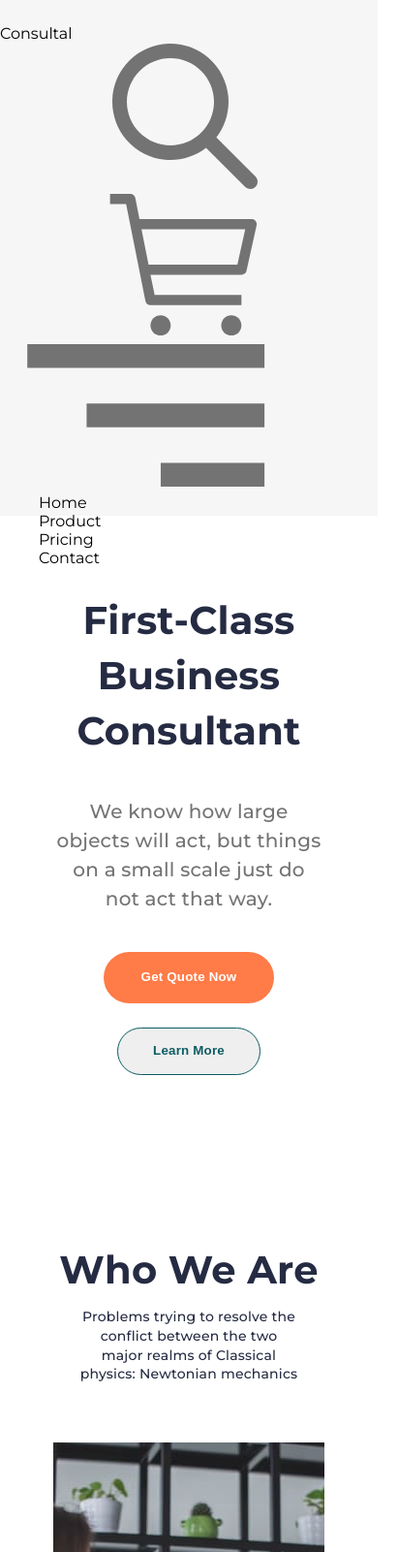
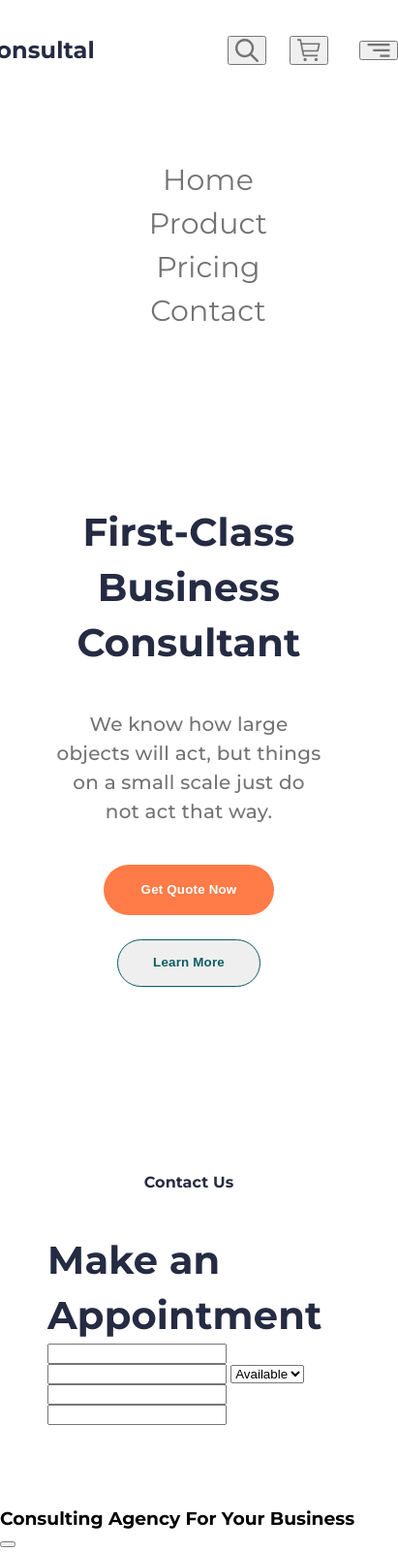
Before and after one commit to HelTen-tom/adaptyvnaverstka, a plain HTML site: page index.html in a window 390 px wide. Shown: the top 1601 px of the page at 97% size, 411 px wide, since content can reach past the window. Drawn offline with Linux system fonts and the light colour scheme.

Commit message:
add proj

```diff
--- a/css/style.css
+++ b/css/style.css
@@ -1,35 +1,67 @@
 
 /*HEADER*/
 
-
+header{
+    padding: 36px 0 98px;;
+    color: #f6f6f6;
+}
 .header-container {
 }
 .header-mobile-wrap {
+
+    display: flex;
+    justify-content: center;
+    align-items: center;
+    margin-bottom: 96px;
+
 }
 .header-logo {
+    margin-right: 97px;
+    color: #252B42;
+    font-size: 24px;
+    font-weight: 700;
+    line-height: 1.3;
+    letter-spacing: 0.1px;
 }
 .header-service {
+    display: flex;
+    gap: 24px;
+    margin-right: 32px;
 }
 .header-service-item {
 }
 .header-service-item-btn {
     display: block;
-    width: 24px;
-    h24
+
 }
 .header-service-item-btn-icon {
-
+    display: block;
+    width: 24px;
+    height: 24px;
 }
 
 .header-menu {
 }
 .header-menu-icon {
+    display: block;
+    width: 24px;
+    height: 14px;
 }
 .header-mobile-menu {
 }
 .header-mobile-menu-list {
+    text-align: center;
 }
 .header-mobile-menu-list-item {
+    color: var(--second-text-color, #737373);
+text-align: center;
+/* mobile-menu */
+font-family: Montserrat;
+font-size: 30px;
+font-style: normal;
+font-weight: 400;
+line-height: 45px; /* 150% */
+letter-spacing: 0.2px;
 }
 .header-mobile-menu-list-item-link {
 }
@@ -37,19 +69,66 @@
 
 
 
+/*section make*/
+
+.make {
+    padding-top: 115px;
+    padding-bottom: 85px;
+    background-image: url();
+}
+.make-container {
+    margin: 0 auto;
+    padding: 0 15px;
+    width: 322px;
+}
+
+.make-text {
+    margin-bottom: 40px;
+    color: #252B42;
+    text-align: center;
+    font-weight: 700;
+    line-height: 1.5;
+    letter-spacing: 0.1px;
+}
+.made-title {
+    color: #252B42;
+    font-size: 40px;
+    font-weight: 700;
+    line-height: 1.42;
+    letter-spacing: 0.2px;
+}
+
+.make-form-input,
+.make-form-select{
+    display: block;
+    width: 100%;
+    height: 50px;
+    padding: 11px 0 15px 21px;
+}
+
+.make-top-title-form {
+}
+.make-top-title-form-wrap-input {
+}
+.make-top-form-aria {
+}
+.make-footer {
+}
+.make-footer-wrap-text {
+}
+.make-footer-title {
+}
 
 
 
 
-
-.header-service-item-btn,
+/* .header-service-item-btn,
 .header-menu{
     padding: 0;
     color: inherit;
     background-color: transparent;
     border: 1px solid transparent;
     cursor: pointer;
-
 }
 
 header{
@@ -57,7 +136,7 @@ header{
     list-style: none;
     height: 532px;
     background-color: #f6f6f6;
-}
+} */
 
 .hero{
     padding-top: 36px;
@@ -80,7 +159,7 @@ header{
     color: #252B42;
     font-size: 24px;
     font-weight: 700;
-    line-height: 1.33; /* 133.333% */
+    line-height: 1.33;
     letter-spacing: 0.1px;
 }
 .hero-nav-menu {
@@ -105,7 +184,7 @@ header{
     text-align: center;
     font-size: 30px;
     font-weight: 400;
-    line-height: 1.5; /* 150% */
+    line-height: 1.5;
     letter-spacing: 0.2px;
 
 }
@@ -796,7 +875,7 @@ display: none;
 
 /*@MEDIA-HEADER*/
 @media (min-width:1080px){
-    header{
+    /* header{
         position: absolute;
         top: 0;
         left: 0;
@@ -805,7 +884,7 @@ display: none;
 
     .hero{
         padding: 200px 0;
-}
+} */
 }
 
 /*@MEDIA-WHO*/
--- a/index.html
+++ b/index.html
@@ -120,6 +120,40 @@
           </div>
         </div>
       </section>
+
+<section class="make">
+    <div class="make-container">
+<p class="make-text">Contact Us</p>
+  <h3 class="made-title">Make an
+  Appointment</h3>
+  <form class="made-title-form" action="">
+<div class="made-title-form-wrap-input">
+  <input type="text">
+  <input type="email">
+  <select name="select" id="">
+    <option value="value1" selected>Available</option>
+    <option value="value1">5:00</option>
+    <option value="value2">6:00</option>
+  </select>
+  </div>
+  <input class="make-form-aria" type="text-aria">
+  <input type="text">
+
+  </form>
+    </div>
+    </section>
+    <div class="make-footer">
+      <div class="make-footer-wrap-text"></div>
+      <h3 class="make-footer-title">Consulting Agency
+        For Your Business</h3>
+      <p>
+
+      </p>
+      <button type="button"></button>
+
+    </div>
+  </div>
+</section>
 
 
 
```
